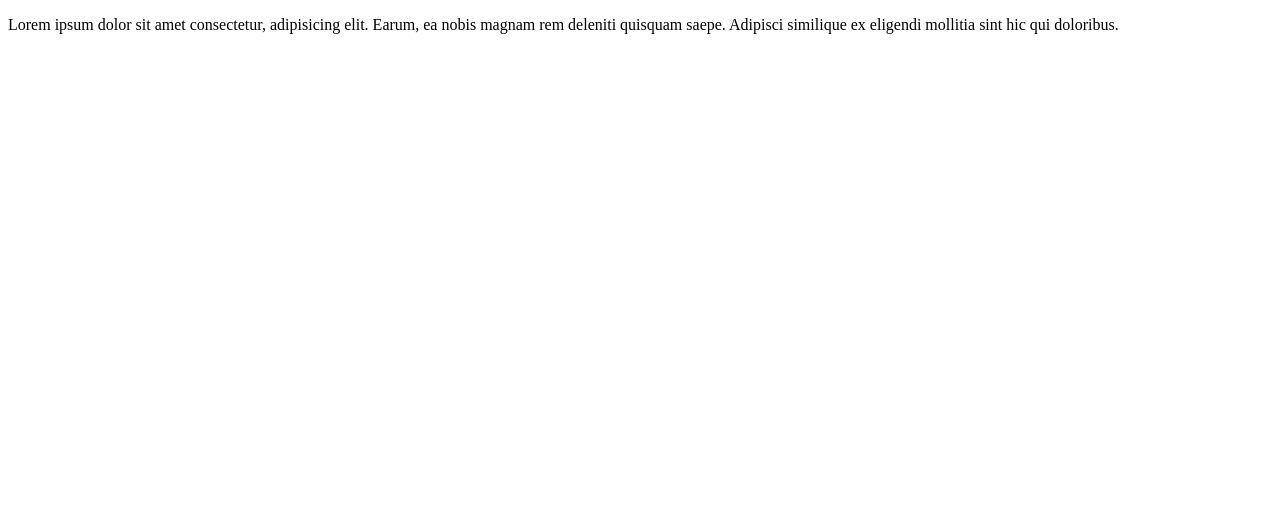
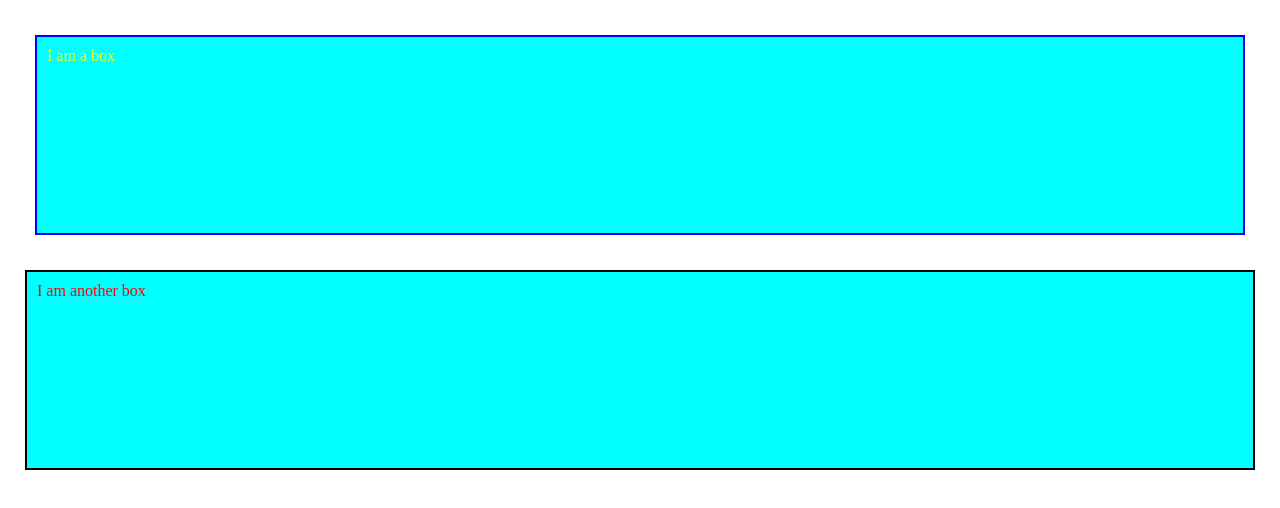
Before and after one commit to DFxHanma/Sigma-Web-Development-Course, a plain HTML site: page Video 18 CSS Box Model - Margin, Padding & Borders/index.html in a window 1280 px wide. Drawn offline with Linux system fonts and the light colour scheme.

Commit message:
CSS boxmodel

```diff
--- a/Video 18 CSS Box Model - Margin, Padding & Borders/index.html
+++ b/Video 18 CSS Box Model - Margin, Padding & Borders/index.html
@@ -1,17 +1,43 @@
 <!DOCTYPE html>
 <html lang="en">
+
 <head>
     <meta charset="UTF-8">
     <meta name="viewport" content="width=device-width, initial-scale=1.0">
-    <title>CSS Box Model</title>
+    <title>CSS Boxmodel</title>
     <style>
+        * {
+            margin: 0;
+            padding: 0;
+        }
 
+        .box {
+            background-color: aqua;
+        }
 
+        .box1 {
+            color: yellow;
+            padding: 10px;
+            margin: 35px;
+            border: 2px solid blue;
+            height: 200px;
+            box-sizing: border-box;
+        }
 
+        .box2 {
+            color: red;
+            padding: 10px;
+            margin: 25px;
+            border: 2px solid black;
+            height: 200px;
+            box-sizing: border-box;
+        }
     </style>
 </head>
+
 <body>
-    <p>Lorem ipsum dolor sit amet consectetur, adipisicing elit. Earum, ea nobis magnam rem deleniti quisquam saepe. Adipisci similique ex eligendi mollitia sint hic qui doloribus.</p>
+    <div class="box box1">I am a box</div>
+    <div class="box box2">I am another box</div>
+</body>
 
-</body>
 </html>
```
